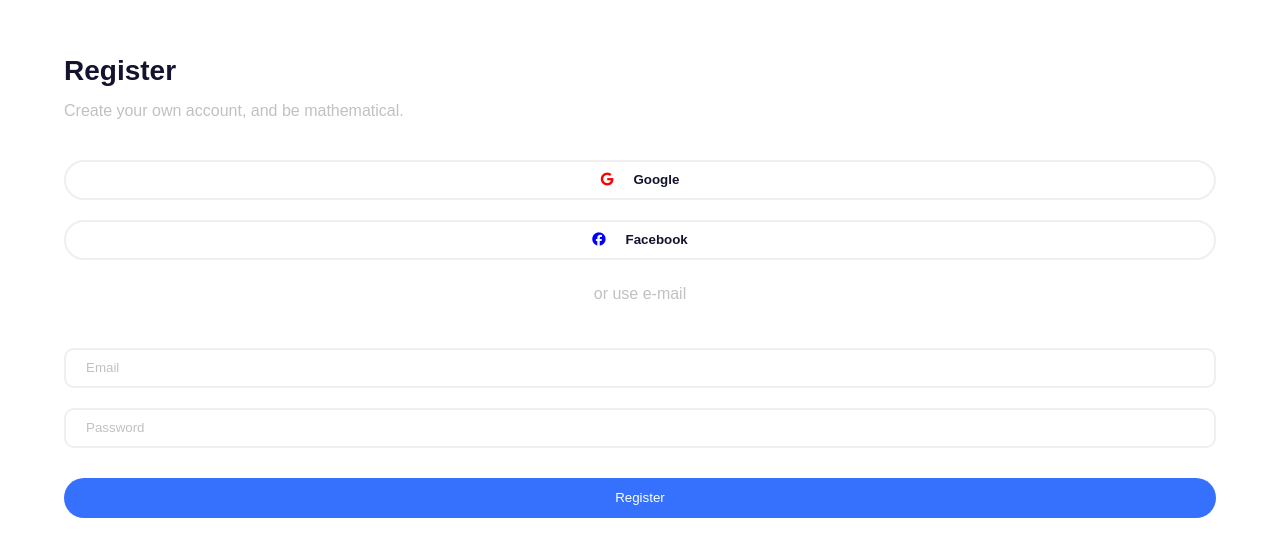
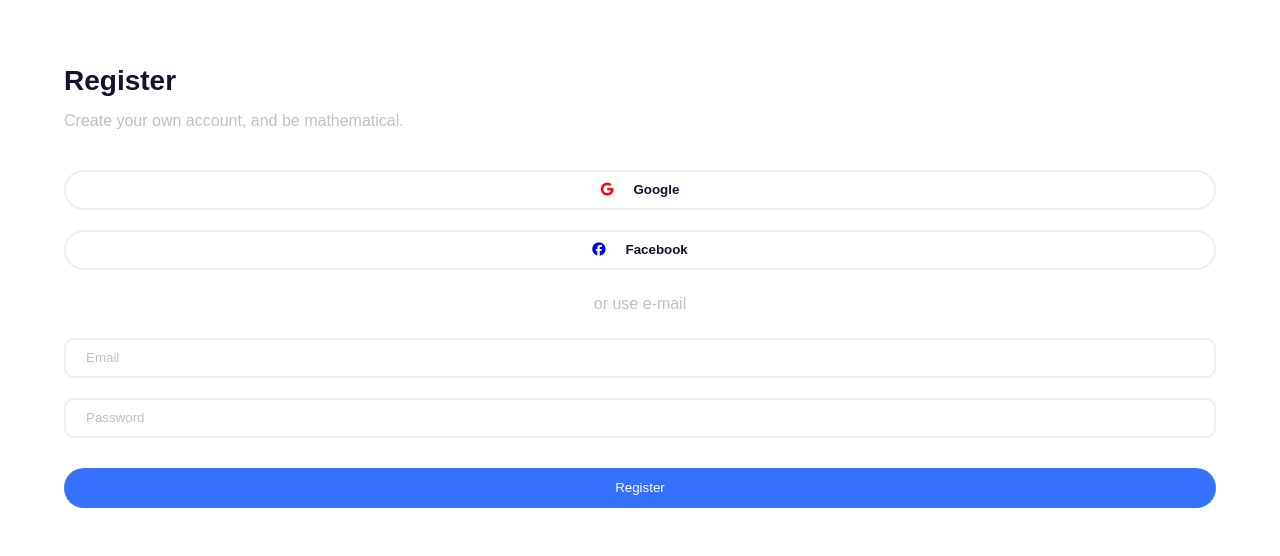
Before and after one commit to maciej790/react_register_form, a React (Create React App) app: page / in a window 1280 px wide. Shown: the part 114-670 px from the top of the page. Built offline with nearby package versions, Linux system fonts and the light colour scheme.

Commit message:
fix bugs in StyledRegisterForm

```diff
--- a/src/components/RegisterLeft/RegisterForm/StyledRegisterForm.js
+++ b/src/components/RegisterLeft/RegisterForm/StyledRegisterForm.js
@@ -30,6 +30,10 @@ export const Input = styled.input`
   margin-top: 20px;
   text-align: center;
 
+  &:nth-child(1) {
+    margin: 0;
+  }
+
   ::placeholder {
     text-align: left;
     padding-left: 20px;
```
